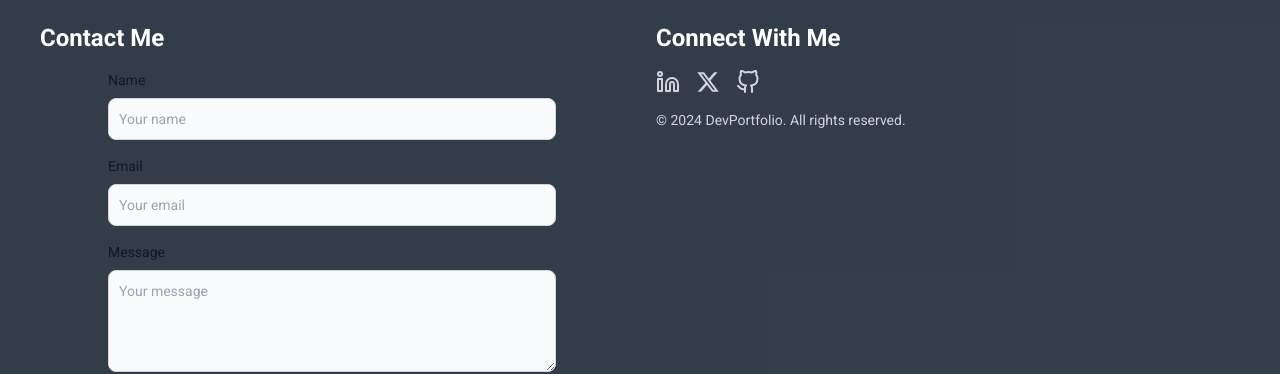
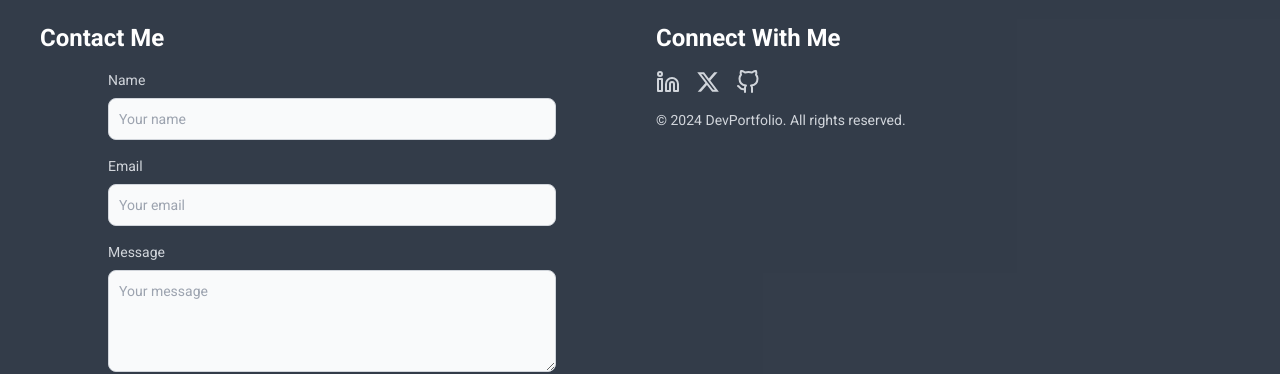
Before and after one commit to Athroscf/portfolio-2.0, a Next.js app: page / in a window 1280 px wide. Shown: the part 3538-3912 px from the top of the page. Built offline with nearby package versions, Linux system fonts and the light colour scheme.

Commit message:
fix: form label's text color.

```diff
--- a/src/app/components/Footer.tsx
+++ b/src/app/components/Footer.tsx
@@ -59,10 +59,7 @@ const Footer = () => {
             <h2 className="mb-4 text-2xl font-bold text-white">Contact Me</h2>
             <form onSubmit={handleSubmit(onSubmit)} className="mx-auto max-w-md">
               <div className="mb-4">
-                <label
-                  htmlFor="name"
-                  className="mb-2 block text-sm font-medium text-gray-900 dark:text-gray-300"
-                >
+                <label htmlFor="name" className="mb-2 block text-sm font-medium dark:text-gray-300">
                   Name
                 </label>
                 <input
@@ -81,7 +78,7 @@ const Footer = () => {
               <div className="mb-4">
                 <label
                   htmlFor="email"
-                  className="mb-2 block text-sm font-medium text-gray-900 dark:text-gray-300"
+                  className="mb-2 block text-sm font-medium dark:text-gray-300"
                 >
                   Email
                 </label>
@@ -101,7 +98,7 @@ const Footer = () => {
               <div className="mb-4">
                 <label
                   htmlFor="message"
-                  className="mb-2 block text-sm font-medium text-gray-900 dark:text-gray-300"
+                  className="mb-2 block text-sm font-medium dark:text-gray-300"
                 >
                   Message
                 </label>
```
